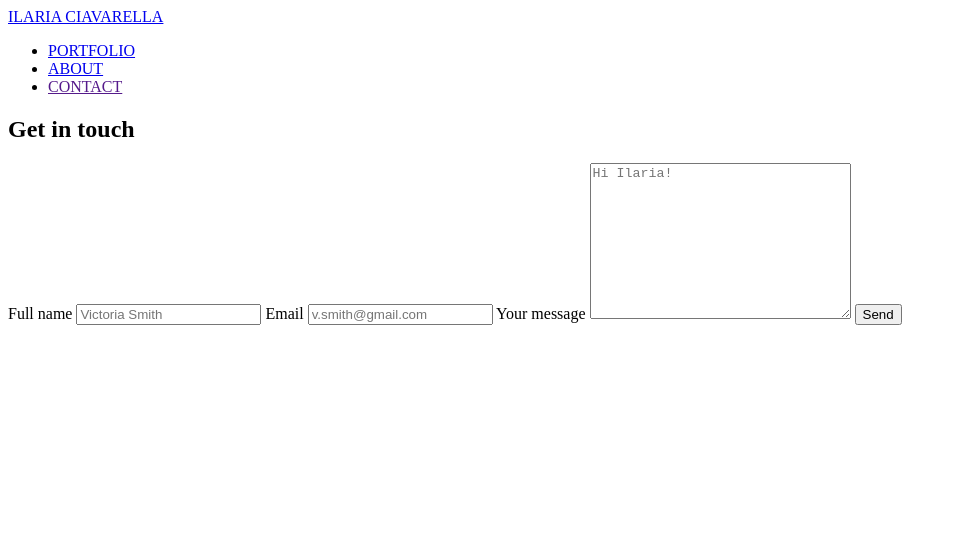
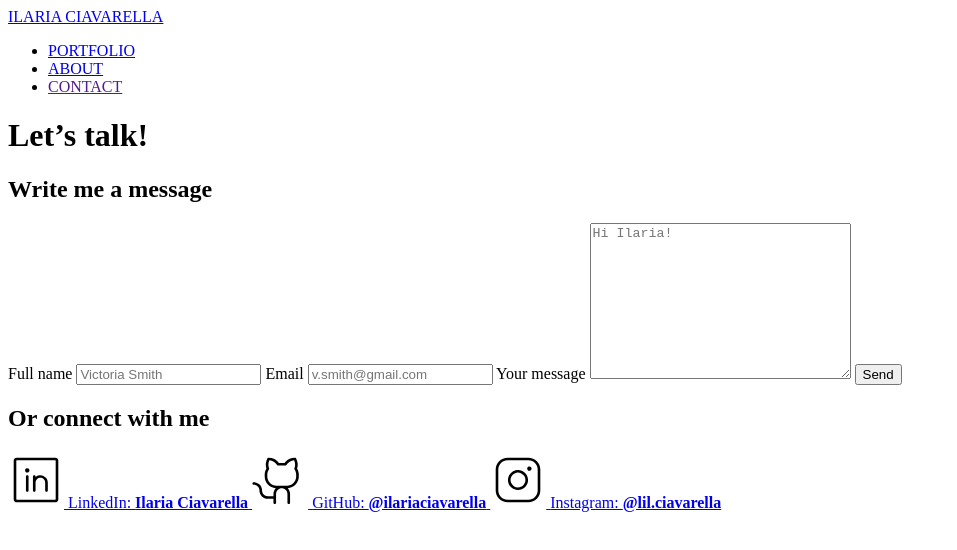
Before and after one commit to ilariaciavarella/ic-portfolio, a plain HTML site: page contact/index.html in a window 1280 px wide. Shown: the whole page, without its empty margins (0-957 px from the left). Drawn offline with nearby package versions, Linux system fonts and the light colour scheme.

Commit message:
Add elements to wip portfolio and delete styling to start with real one

```diff
--- a/assets/styles.css
+++ b/assets/styles.css
@@ -2,11 +2,3 @@
 	--lightgrey: #f0f5f5;
 	--red: #d91143;
 }
-
-body {
-	background: var(--red);
-}
-
-img[src*=".jp"] {
-	width: 400px;
-}
--- a/contact/index.html
+++ b/contact/index.html
@@ -61,8 +61,9 @@
 			</ul>
 		</nav>
 		<main>
+			<h1>Let&rsquo;s talk!</h1>
 			<section>
-				<h1>Get in touch</h1>
+				<h2>Write me a message</h2>
 				<form action="" method="get" id="contact-form">
 					<input type="hidden" name="contact_number" />
 					<label for="user-name">Full name</label>
@@ -91,6 +92,25 @@
 					<button type="submit" value="Send">Send</button>
 				</form>
 			</section>
+			<section>
+				<h2>Or connect with me</h2>
+				<a href="www.linkedin.com/in/ilaria-ciavarella">
+					<img
+						src="../assets/img/social_icons/linkedin.svg"
+						alt="LinkedIn logo" />
+					<span>LinkedIn: <strong>Ilaria Ciavarella</strong></span>
+				</a>
+				<a href="https://github.com/ilariaciavarella">
+					<img src="../assets/img/social_icons/github.svg" alt="GitHub logo" />
+					<span>GitHub: <strong>@ilariaciavarella</strong></span>
+				</a>
+				<a href="https://www.instagram.com/lil.ciavarella/">
+					<img
+						src="../assets/img/social_icons/instagram.svg"
+						alt="Instagram logo" />
+					<span>Instagram: <strong>@lil.ciavarella</strong></span>
+				</a>
+			</section>
 		</main>
 	</body>
 </html>
```
Also changed, not shown: portfolio/index.html (+10 -0 lines), assets/img/social_icons/github.svg (added), assets/img/social_icons/instagram.svg (added), assets/img/social_icons/linkedin.svg (added).
